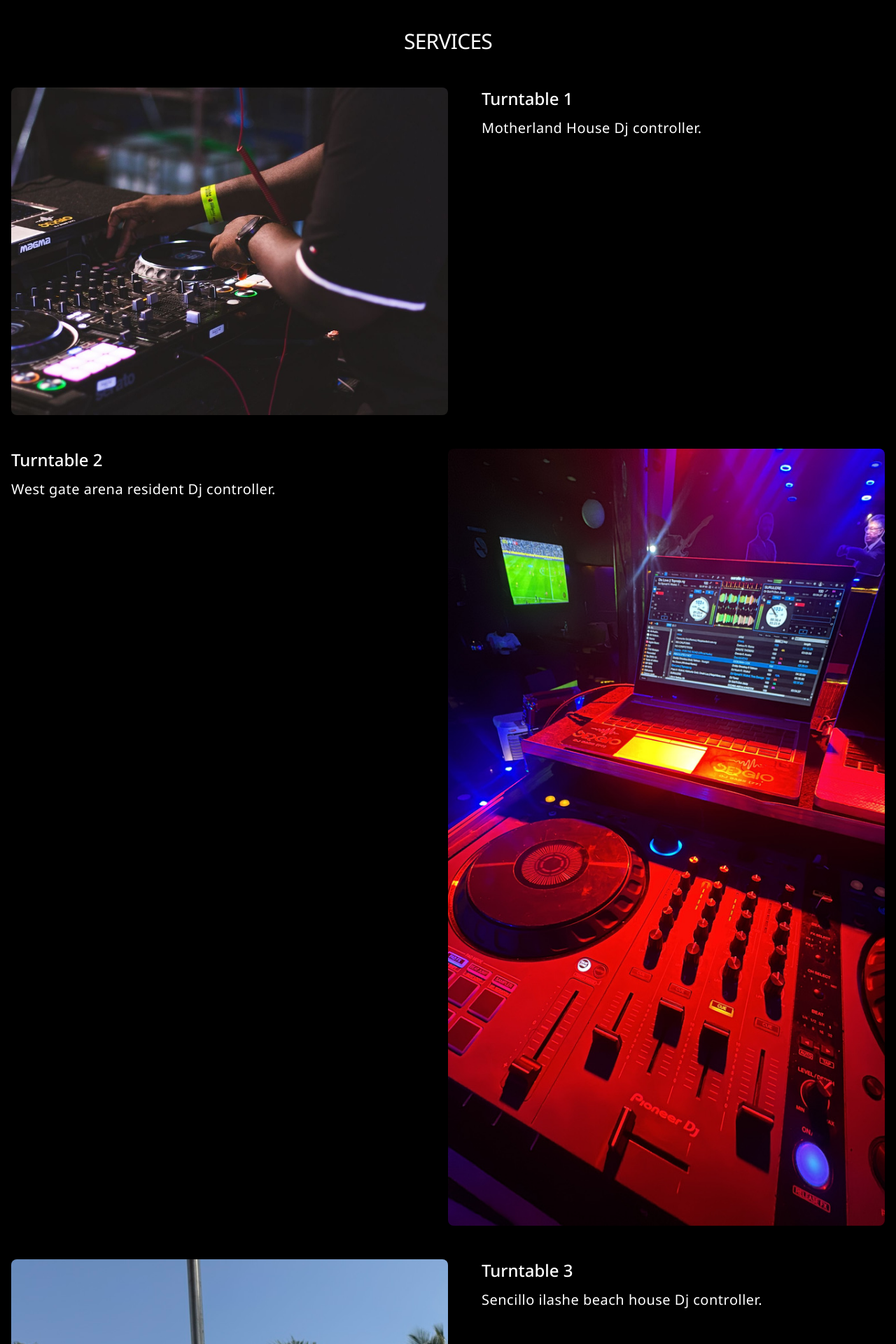
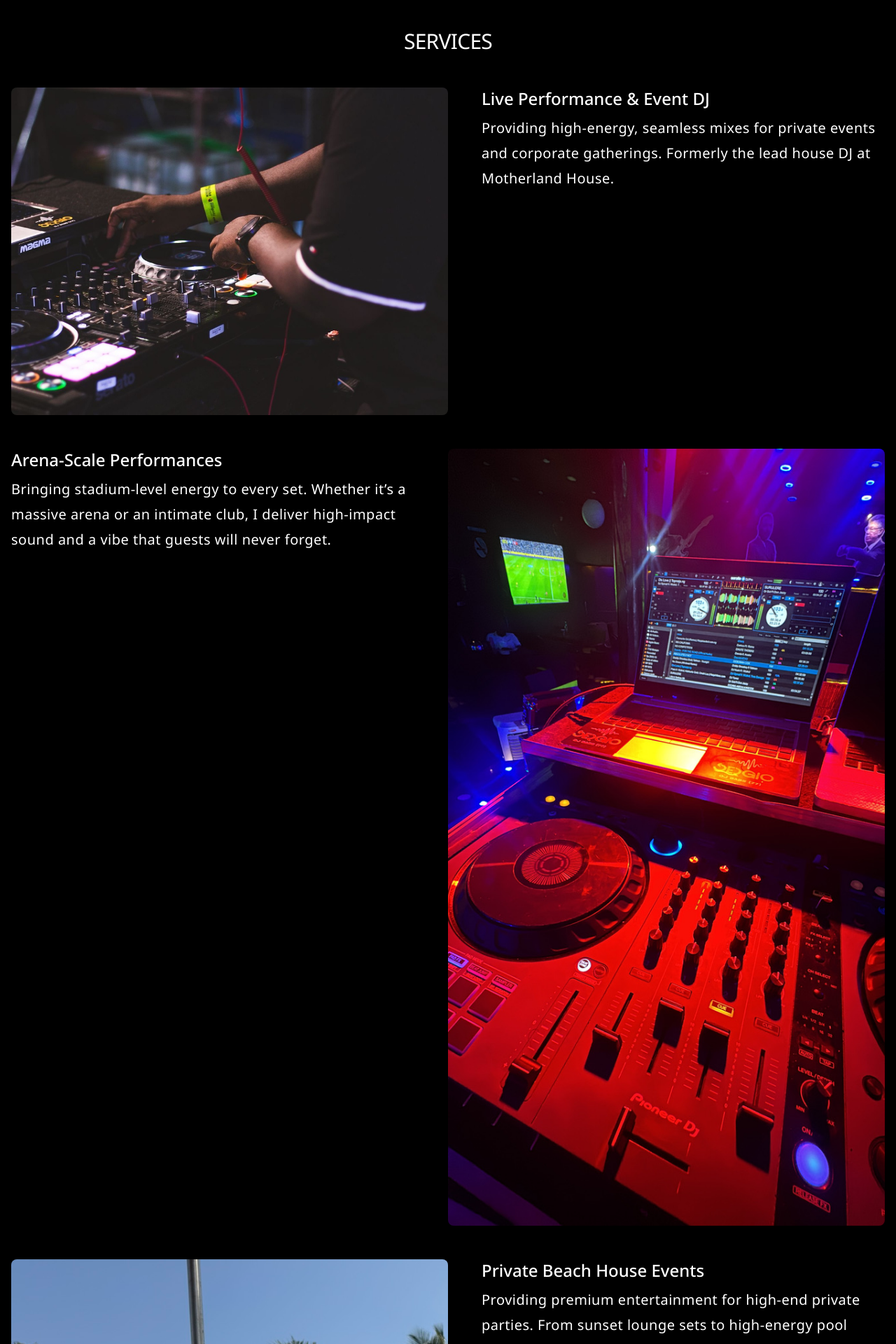
Before and after one commit to officiallbabs7-cloud/sergio-babs, a React (Vite) app: page / in a window 1280 px wide. Shown: the part 1400-3320 px from the top of the page at 70% size. Built offline with nearby package versions, Linux system fonts and the light colour scheme.

Commit message:
index.js

```diff
--- a/src/constants/index.js
+++ b/src/constants/index.js
@@ -48,23 +48,23 @@ export const HERO_CONTENT = {
 
 export const SERVICES_CONTENT = [
   {
-    title: "Turntable 1",
+    title: "Live Performance & Event DJ",
     description:
-      "Motherland House Dj controller.",
+      "Providing high-energy, seamless mixes for private events and corporate gatherings. Formerly the lead house DJ at Motherland House.",
     image: turntableOneImage,
     alt: "Turntable 1",
   },
   {
-    title: "Turntable 2",
+    title: "Arena-Scale Performances",
     description:
-      "West gate arena resident Dj controller.",
+      "Bringing stadium-level energy to every set. Whether it’s a massive arena or an intimate club, I deliver high-impact sound and a vibe that guests will never forget.",
     image: turntableTwoImage,
     alt: "Turntabe 2",
   },
   {
-    title: "Turntable 3",
+    title: "Private Beach House Events",
     description:
-      "Sencillo ilashe beach house Dj controller.",
+      "Providing premium entertainment for high-end private parties. From sunset lounge sets to high-energy pool parties, I set the exact mood needed for your private retreat.",
     image: turntableThreeImage,
     alt: "Turntable 3",
   },
```
